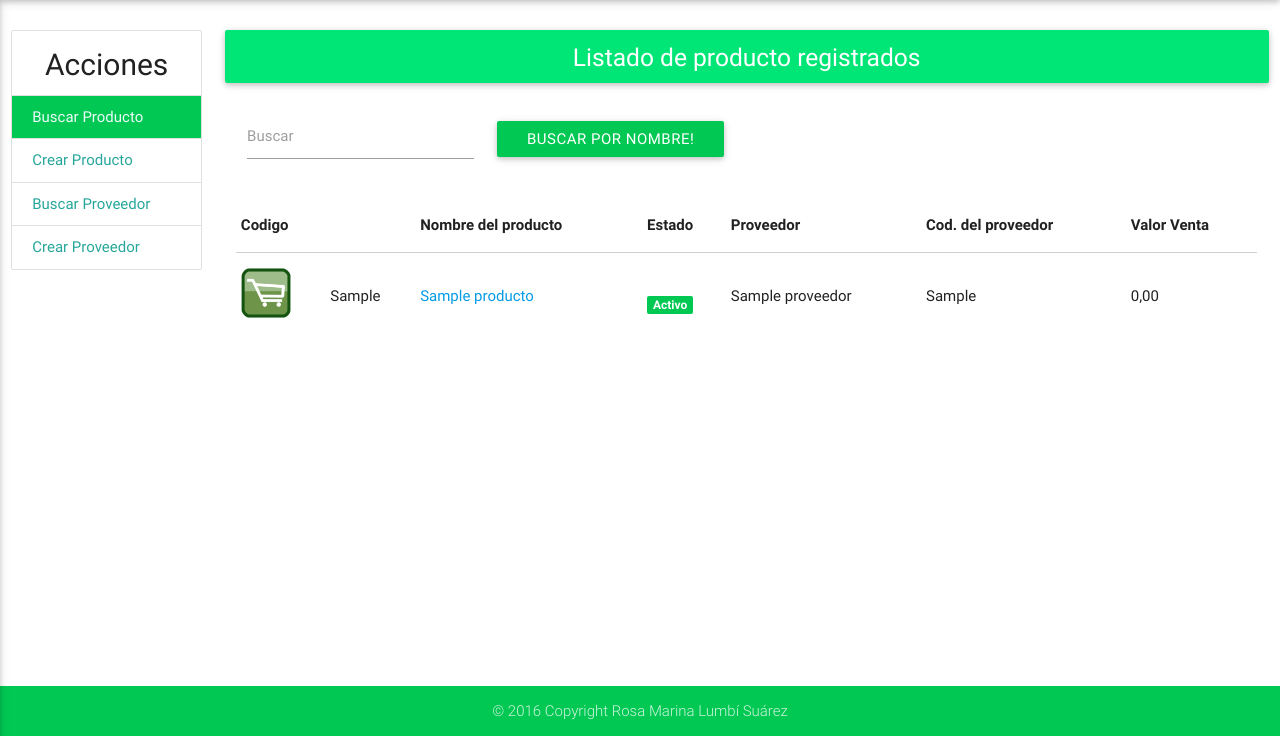
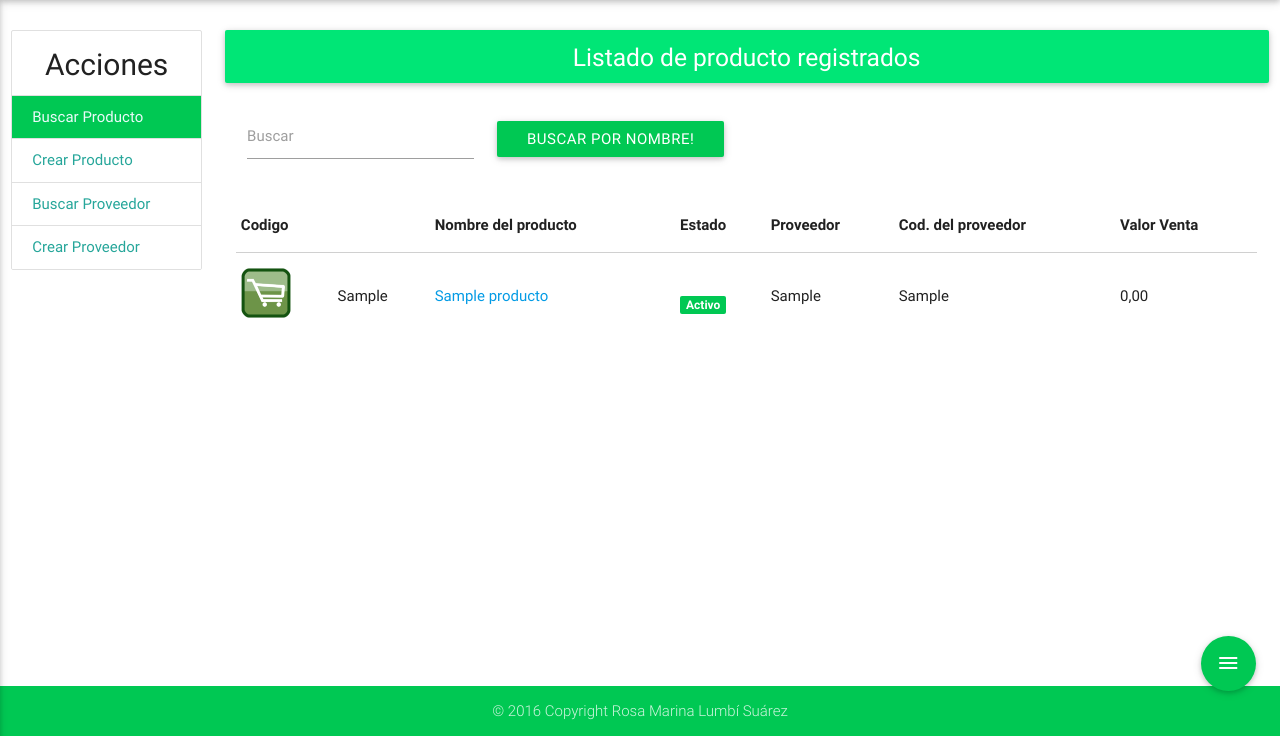
Before and after one commit to Rosmari2016/ProyectoPractica, a PHP site: page /buscar_producto.php in a window 1280 px wide. Shown: the part 64-800 px from the top of the page. Run offline with PHP 8.4, Linux system fonts and the light colour scheme; the visitor is signed in with stand-in values (Sample User, id 1); tables that the repository leaves empty or names only in its code hold one stand-in row (values such as "Sample post"); data that the repository does not hold is empty.

Commit message:
boton flotaten en productos

```diff
--- a/buscar_producto.php
+++ b/buscar_producto.php
@@ -95,11 +95,11 @@
                             <tbody>
                                 <?php
                                     if(empty($_POST['bus'])){
-                                        $query=$db->mysqli->query("SELECT producto.cod AS cod, producto.nom as nom, producto.cprov as cprov, proveedor.nom as empresa, producto.venta as venta, producto.estado as estado
+                                        $query=$db->mysqli->query("SELECT producto.cod AS cod, producto.nom as nom, producto.cprov as cprov, proveedor.empresa as empresa, producto.venta as venta, producto.estado as estado
                                                                          FROM producto INNER JOIN proveedor ON proveedor.codigo=producto.prov");
                                     }else{
                                         $buscar=$_POST['bus'];
-                                        $query=$db->mysqli->query("SELECT producto.cod AS cod, producto.nom as nom, producto.cprov as cprov, proveedor.nom as empresa, producto.venta as venta,producto.estado as estado
+                                        $query=$db->mysqli->query("SELECT producto.cod AS cod, producto.nom as nom, producto.cprov as cprov, proveedor.empresa as empresa, producto.venta as venta,producto.estado as estado
                                                                                  FROM producto INNER JOIN proveedor ON proveedor.codigo=producto.prov
                                                                                  WHERE producto.nom LIKE '$buscar%' OR producto.cod LIKE '$buscar%' OR producto.cprov LIKE '$buscar%'");
                                     }
@@ -137,7 +137,16 @@
             </div>
         </div>
     </main>
-    <footer class="page-footer green accent-4">
+        <div class="fixed-action-btn horizontal " style="bottom: 45px; right: 24px;">
+			<a class="btn-floating btn-large green accent-4">
+				<i class="material-icons">menu</i> Reporte PDF
+			</a>
+			<ul>
+                <li><a href="crear_producto.php" class="btn-floating green"><i class="material-icons">add</i></a></li>
+				<li><a class="btn-floating green"><i class="material-icons">print</i></a></li>
+			</ul>
+		</div>
+        <footer class="page-footer green accent-4">
 			<div class="footer-copyright">
 				© 2016 Copyright Rosa Marina Lumbí Suárez
 				<!--<a class="grey-text text-lighten-4 right" href="#!">More Links</a>-->
```
